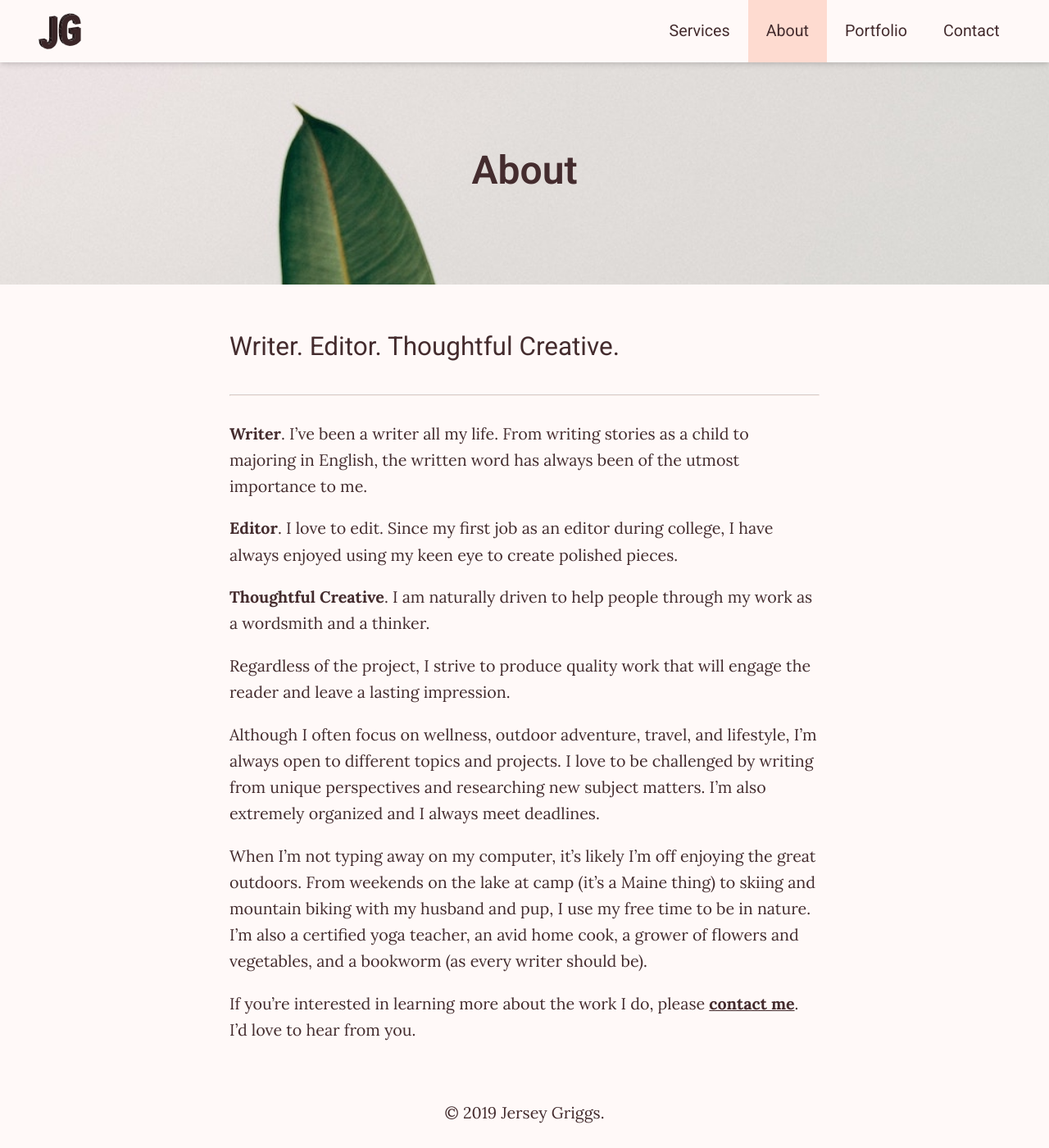
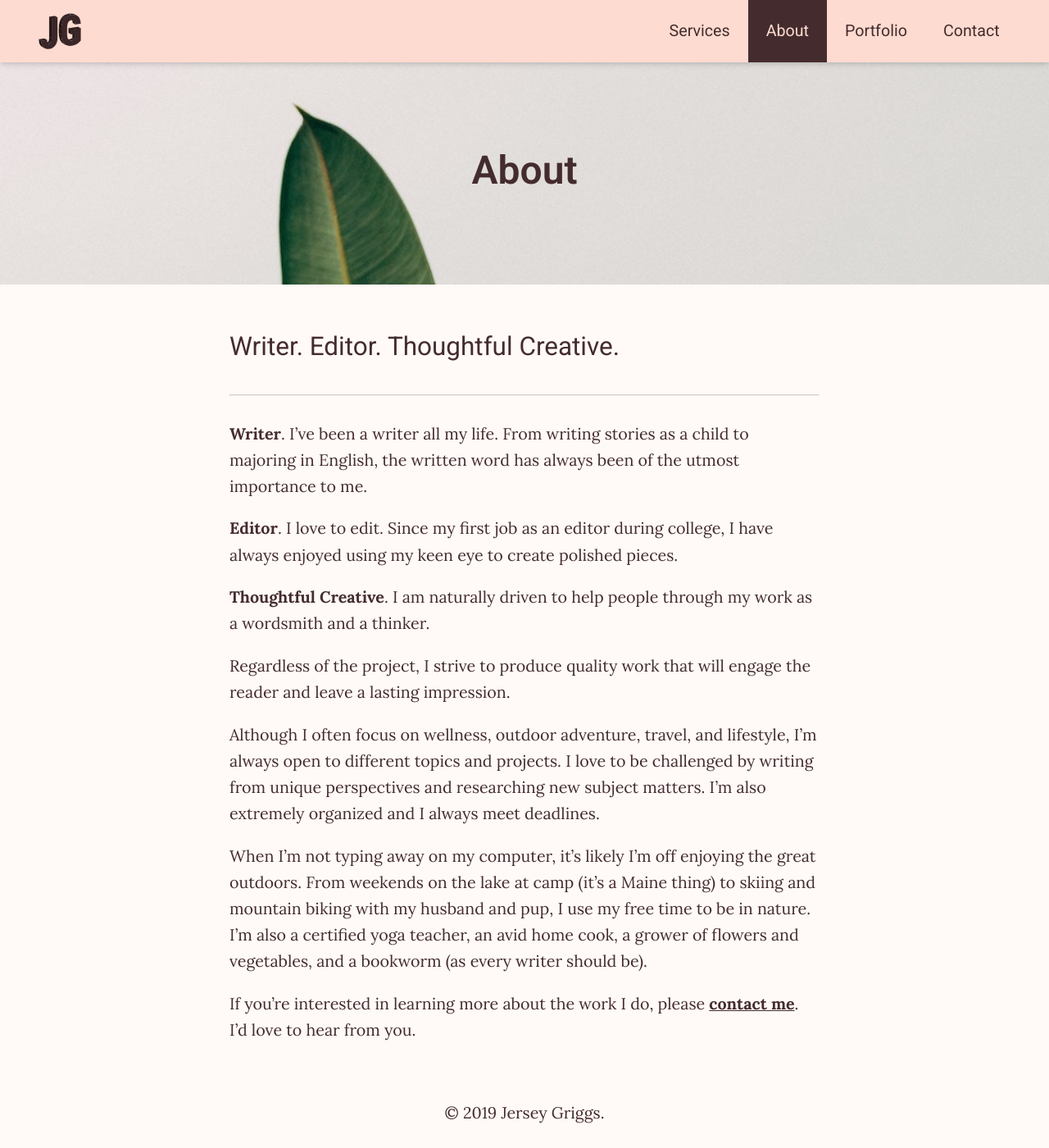
Before and after one commit to jersey-griggs/jersey.griggs.github.io, a Jekyll site: the page built from about/index.html, in a window 1280 px wide and 1400 px high. Shown: the whole window at 82% size. Built offline with Jekyll 4.4.1, drawn with Linux system fonts in a browser that asks for light colours.

Commit message:
add yellow image

```diff
--- a/_data/testimonials.yaml
+++ b/_data/testimonials.yaml
@@ -9,3 +9,7 @@
 - quote: "Jersey is a pleasure to work with. Her responses are friendly and professional and she is certainly a talented writer. I think she would be a good addition to any team."
   source: "Vanessa Salvia"
   title: "Editor, Road Trips for Families"
+
+- quote: "Wow! I learned a lot. Another great post."
+  source: "Kerry Chimani"
+  title: "Chimani, CEO & Founder"
--- a/_layouts/home.html
+++ b/_layouts/home.html
@@ -2,7 +2,7 @@
 layout: default
 ---
 <div class="home">
-  <section class="hero jarallax">
+  <section class="hero">
     <div class="container">
       <div class="filter-wrap home">
         <div class="column">
@@ -48,7 +48,7 @@ layout: default
             </div>
             <div class="card-content">
               <h4 class="no-margin">{{ content.title }}</h4>
-              <small><a class="no-decoration" target="_blank" href="{{ content.url}}">{{ content.category }}</a></small>
+              <small><a class="muted no-decoration" target="_blank" href="{{ content.url}}">{{ content.category }}</a></small>
             </div>
           </a>
         </div>
--- a/_sass/minima/_base.scss
+++ b/_sass/minima/_base.scss
@@ -124,7 +124,7 @@ a {
   color: #442c2e;
 }
 .muted {
- color: #9fa1ac;
+ color: #462f31ad;
 }
 .no-decoration {
   text-decoration: none;
--- a/_sass/minima/_layout.scss
+++ b/_sass/minima/_layout.scss
@@ -1,7 +1,7 @@
 .main-header {
   align-items: center;
   display: flex;
-  background-color: #fff9f8;
+  background-color: #fedbd0;
   width: 100%;
   position: fixed;
   z-index: 9;
@@ -53,11 +53,13 @@
 
 
             &:hover {
-              background-color: #fedbd0;
+              background-color: #442c2e;
+              color: #ffdbcf;
             }
 
             &.active {
-              background-color: #fedbd0;
+              background-color: #442c2e;
+              color: #ffdbcf;
             }
         }
       }
@@ -431,7 +433,7 @@ article {
   }
 
   .hero {
-    background-image: url("/images/pink-flower.jpg");
+    background-image: url("/images/sunflower.jpg");
      position: relative;
      background-position-y: center;
      background-size: cover;
@@ -440,6 +442,7 @@ article {
      }
     h1 {
       font-size: 5.76rem;
+      margin-top: 0;
       @media (max-width: 767px) {
         font-size: 3.4rem;
       }
@@ -447,6 +450,7 @@ article {
 
     h2 {
       font-size: 2.3rem;
+      font-family: 'Lora', serif;
       @media (max-width: 767px) {
         font-size: 1.6rem;
       }
@@ -596,7 +600,7 @@ article {
     }
   }
   &.greeting {
-        grid-template-columns:150px 43vw;
+        grid-template-columns:150px 35vw;
         padding: 0 0 50px 0;
         @media(max-width: 600px) {
           grid-template-columns: 1fr;
@@ -656,7 +660,7 @@ article {
   text-align: center;
   position: absolute;
   bottom: -40px;
-  left: calc(50% - 24px);
+  left: calc(50% - 44px);
 }
 
 .tns-nav > [aria-controls] {
--- a/portfolio/index.html
+++ b/portfolio/index.html
@@ -33,7 +33,7 @@ description: "Check out my collection of published articles, blog posts, and web
         </div>
         <div class="card-content">
           <h4 class="no-margin">{{ content.title }}</h4>
-          <small><a class="no-decoration" target="_blank" href="{{ content.url}}">{{ content.category }}</a></small>
+          <small><a class="no-decoration muted" target="_blank" href="{{ content.url}}">{{ content.category }}</a></small>
         </div>
       </a>
     </div>
```
Also changed, not shown: other parts of _layouts/home.html (+1 -1 lines), images/greens-in-vase.jpg (added), images/sunflower.jpg (added), images/yellow-flower.jpg (added), 2 other files.
